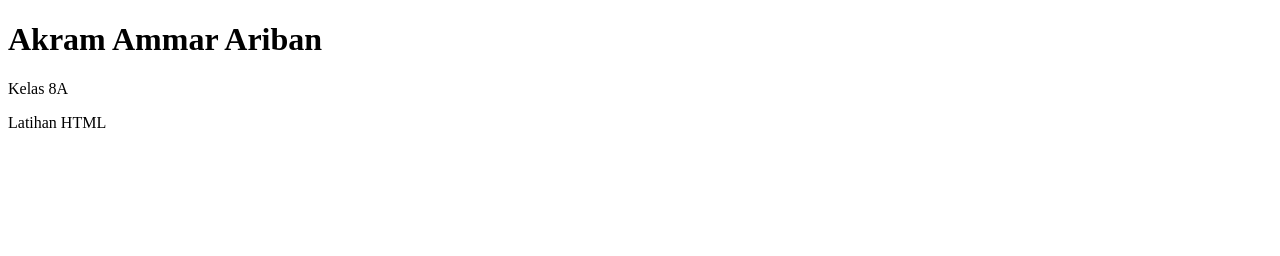
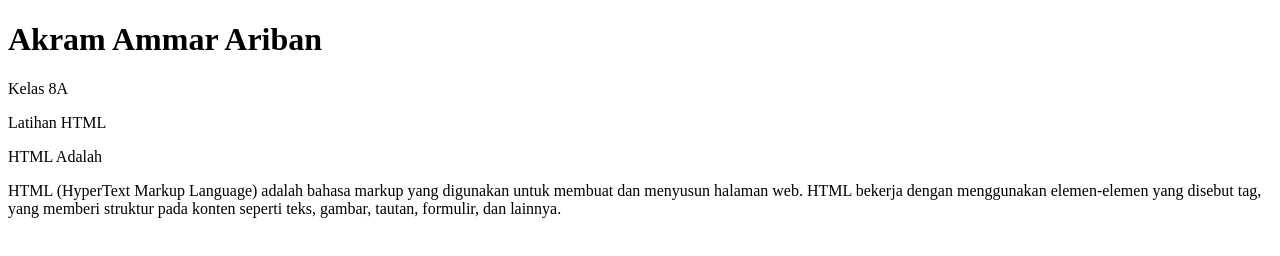
Before and after one commit to ajjajsaa/HTML, a plain HTML site: page index.html in a window 1280 px wide. Drawn offline with Linux system fonts and the light colour scheme.

Commit message:
add html description

```diff
--- a/index.html
+++ b/index.html
@@ -7,9 +7,21 @@
 </head>
 <body>
     <h1>Akram Ammar Ariban</h1>
-    <p>Kelas 8A
 
-        <p>Latihan HTML</p>
+    <p>Kelas 8A</p>
+
+
+    <p>Latihan HTML</p>
+
+
+    <p>HTML Adalah </p>
+
+    <p>
+    HTML (HyperText Markup Language) adalah bahasa markup yang digunakan
+     untuk membuat dan menyusun halaman web.
+      HTML bekerja dengan menggunakan elemen-elemen yang disebut tag, yang memberi struktur
+      pada konten seperti teks, gambar, tautan, formulir, dan lainnya.
+
     </p>
 </body>
 </html>
```
